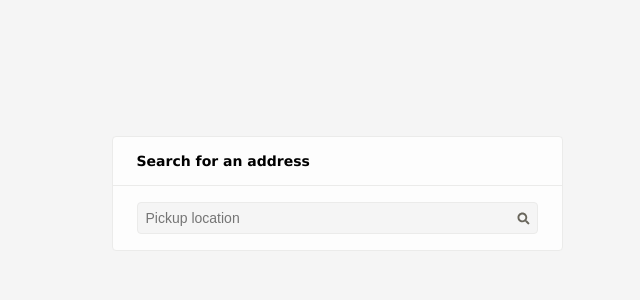
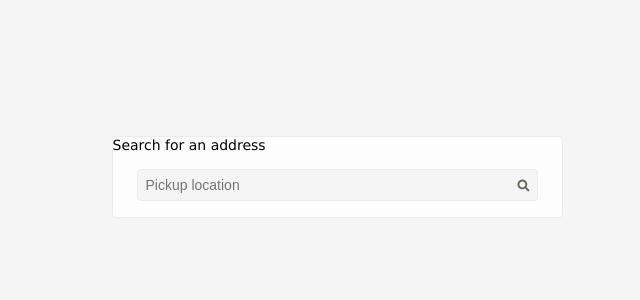
Before and after one commit to arahman1983/driversgQL, a React (Vite) app in the folder frontend/: page / in a window 1280 px wide. Shown: the top 300 px of the page, without its empty margins (303-943 px from the left). Built offline with nearby package versions, Linux system fonts and the light colour scheme.

Commit message:
fix lint

```diff
--- a/frontend/src/components/header/index.tsx
+++ b/frontend/src/components/header/index.tsx
@@ -1,5 +1,5 @@
 import { ReactElement } from 'react'
-import styles from './header.module.css'
+// import styles from './header.module.css'
 
 interface Props {
   title1: string
@@ -8,7 +8,7 @@ interface Props {
 
 export default function SearchHeader ({ title1, title2 }: Props): ReactElement {
   return (
-    <div className={styles.searchHeader}>
+    <div className={"styles.searchHeader"}>
       <span>{title1}</span>
       <span>{title2}</span>
     </div>
```
Also changed, not shown: 2 other files (tests, documents, lock files or other folders).
